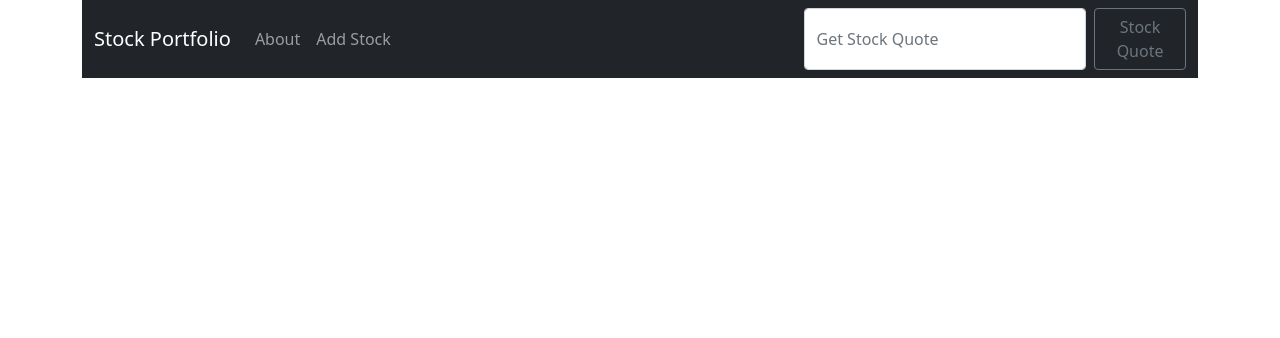
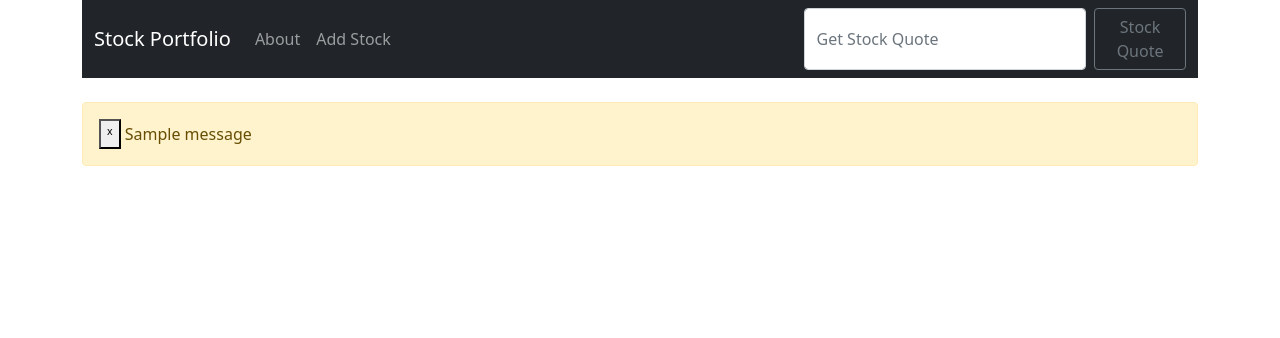
Before and after one commit to erickvivas415/stockapp, a Django app: template stock_project/quotes/templates/base.html in a window 1280 px wide. Shown: the top 338 px of the page. Run offline with Django 3.2, Linux system fonts and the light colour scheme; the template is opened without the code that fills it, so the values that code supplies are empty; one stand-in notice (Sample message) is shown.

Commit message:
messages added to base.html

```diff
--- a/stock_project/quotes/templates/base.html
+++ b/stock_project/quotes/templates/base.html
@@ -34,11 +34,24 @@
                 </div>
             </div>
         </nav>
-    {% block content %}
 
-    {% endblock%}
+        <div class="container"></div>
+            <br/>
+            {% if messages %}
+                {% for message in messages %}
+                    <div class="alert alert-warning alert-dismissable" role="alert">
+                        <button class="close" data-dismiss="alert">
+                            <small><sup>x</sup></small>
+                        </button>
+                        {{ message }}
+                    </div> <br/>
+                {% endfor %}
+            {% endif %}
+            {% block content %}
+
+            {% endblock%}
+        </div>
     </div>
-
     <!-- Jquery -->
     <script src="https://ajax.googleapis.com/ajax/libs/jquery/3.6.0/jquery.min.js"></script>
     <!-- Popper.js -->
```
Also changed, not shown: stock_project/db.sqlite3.
